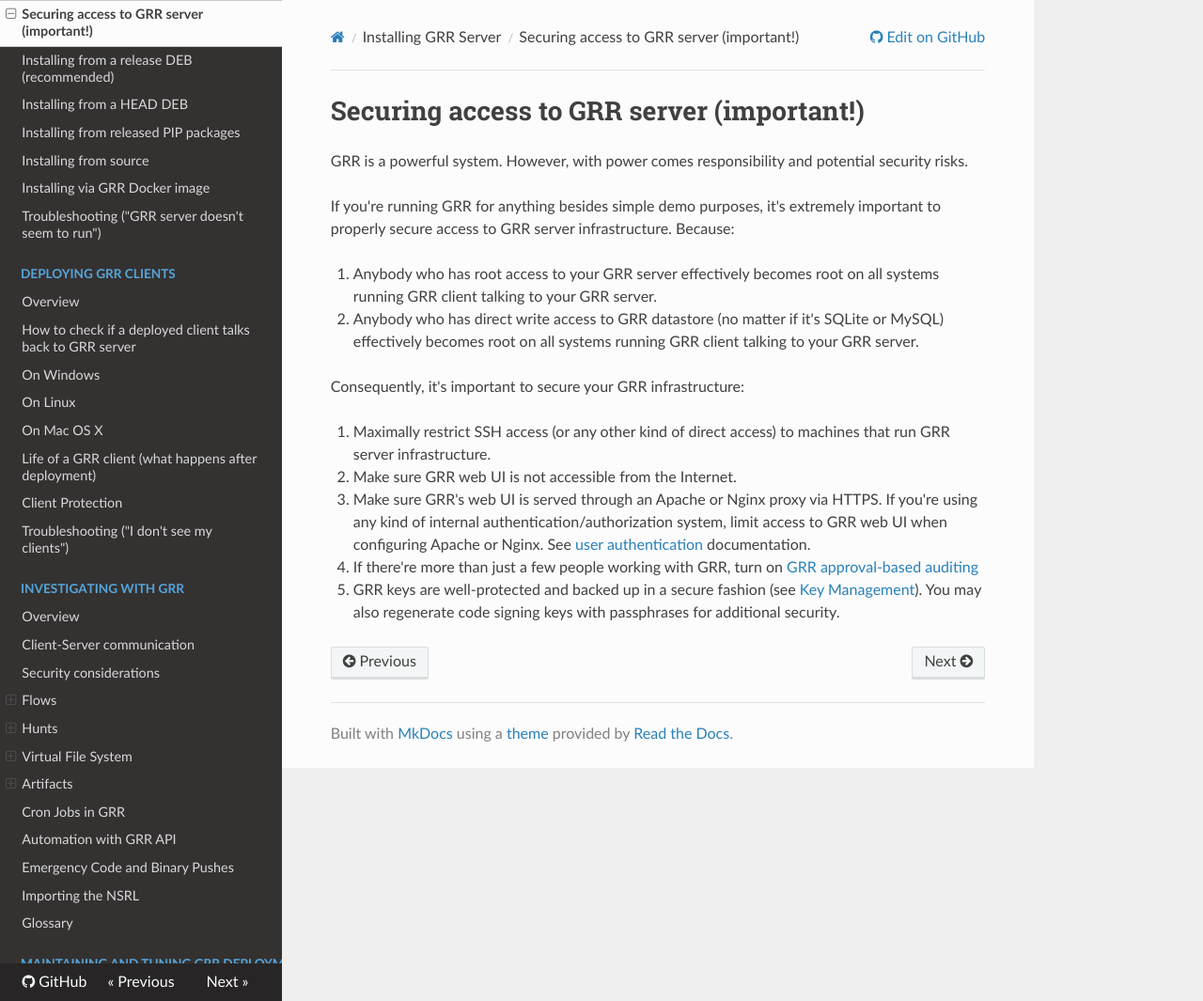
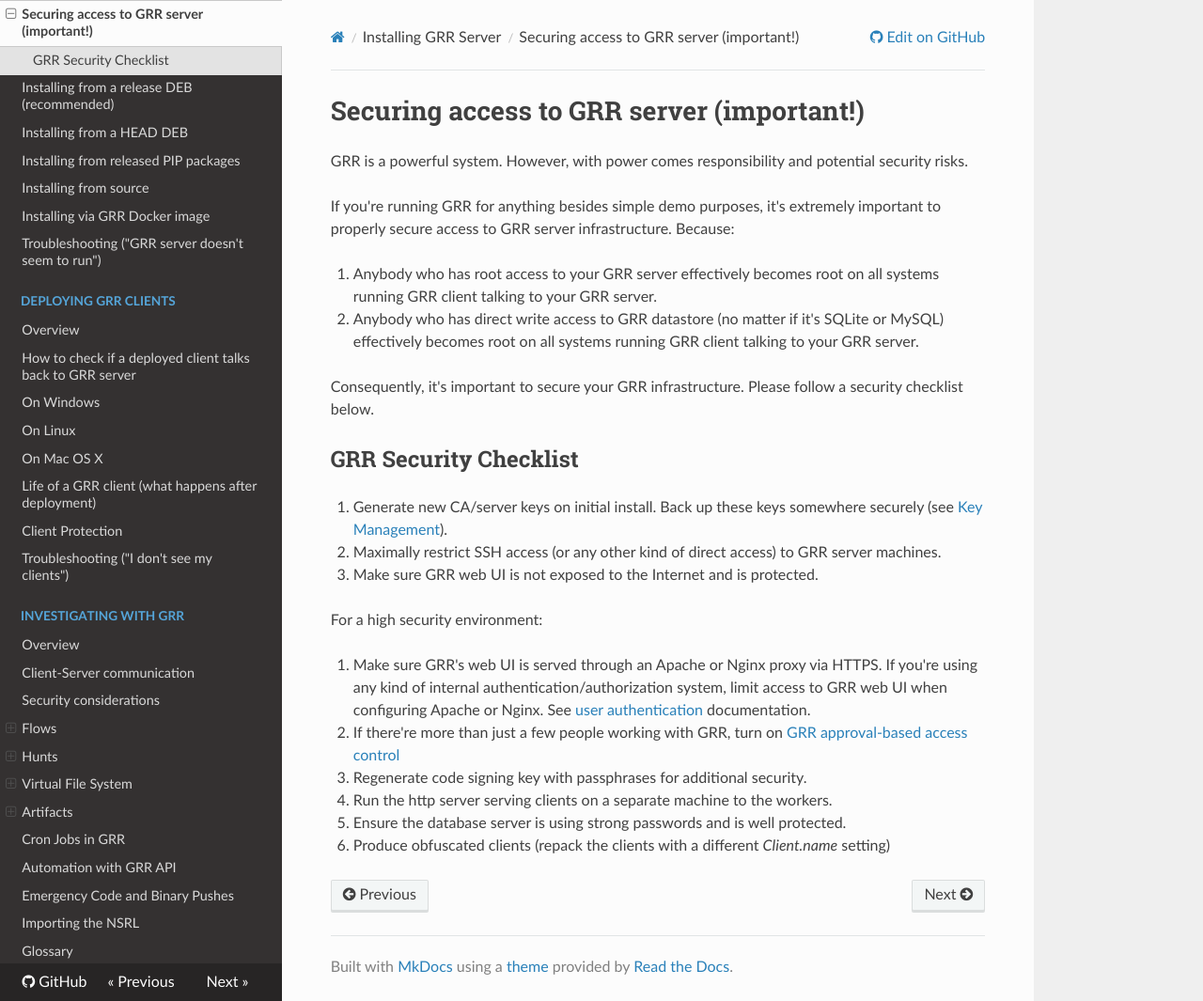
Before and after one commit to google/grr-doc, an MkDocs documentation site: the page built from docs/installing-grr-server/securing-access.md, in a window 1280 px wide and 1065 px high. Shown: the whole window at 94% size. Built offline with MkDocs 1.6.1, drawn with Linux system fonts in a browser that asks for light colours; nearby versions of some CDN libraries; old or Windows-style settings are respelled for this version of MkDocs.

Commit message:
Updated security check list.

```diff
--- a/docs/installing-grr-server/securing-access.md
+++ b/docs/installing-grr-server/securing-access.md
@@ -8,15 +8,26 @@
 
 1. Anybody who has direct write access to GRR datastore (no matter if it's SQLite or MySQL) effectively becomes root on all systems running GRR client talking to your GRR server.
 
-Consequently, it's important to secure your GRR infrastructure:
+Consequently, it's important to secure your GRR infrastructure. Please follow a security checklist below.
 
-1. Maximally restrict SSH access (or any other kind of direct access) to machines that run GRR server infrastructure.
+## GRR Security Checklist
 
-1. Make sure GRR web UI is not accessible from the Internet.
+1. Generate new CA/server keys on initial install. Back up these keys somewhere securely (see [Key Management](../maintaining-and-tuning/key-management/which-keys-and-how.md)).
+
+1. Maximally restrict SSH access (or any other kind of direct access) to GRR server machines.
+
+1. Make sure GRR web UI is not exposed to the Internet and is protected.
+
+For a high security environment:
 
 1. Make sure GRR's web UI is served through an Apache or Nginx proxy via HTTPS. If you're using any kind of internal authentication/authorization system, limit access to GRR web UI when configuring Apache or Nginx. See [user authentication](../maintaining-and-tuning/user-management/authentication.md) documentation.
 
-1. If there're more than just a few people working with GRR, turn on [GRR approval-based auditing](../maintaining-and-tuning/approval-based-auditing.md)
+1. If there're more than just a few people working with GRR, turn on [GRR approval-based access control](../maintaining-and-tuning/approval-based-workflow.md)
 
-1. GRR keys are well-protected and backed up in a secure fashion (see [Key Management](../maintaining-and-tuning/key-management/which-keys-and-how.md)). You may also
-regenerate code signing keys with passphrases for additional security.
+1. Regenerate code signing key with passphrases for additional security.
+
+1. Run the http server serving clients on a separate machine to the workers.
+
+1. Ensure the database server is using strong passwords and is well protected.
+
+1. Produce obfuscated clients (repack the clients with a different *Client.name* setting)
```
